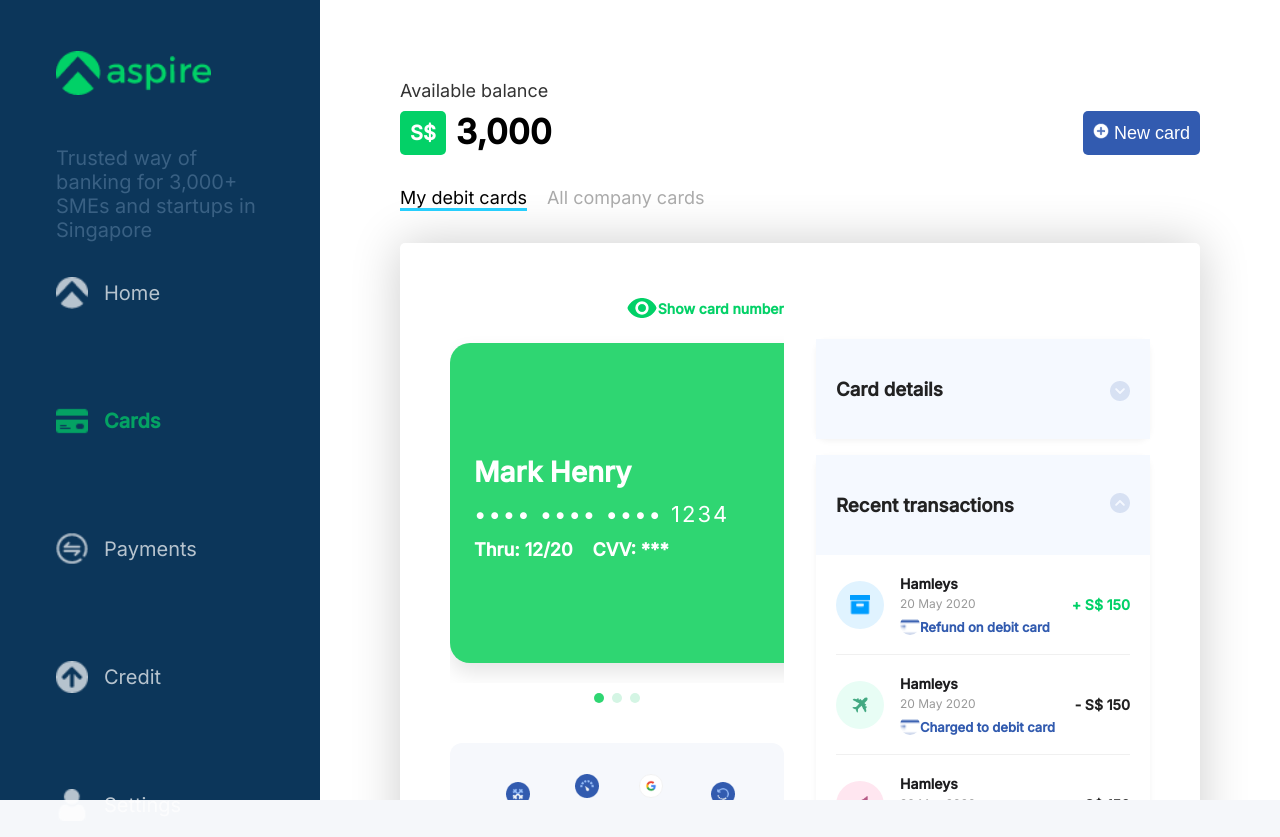
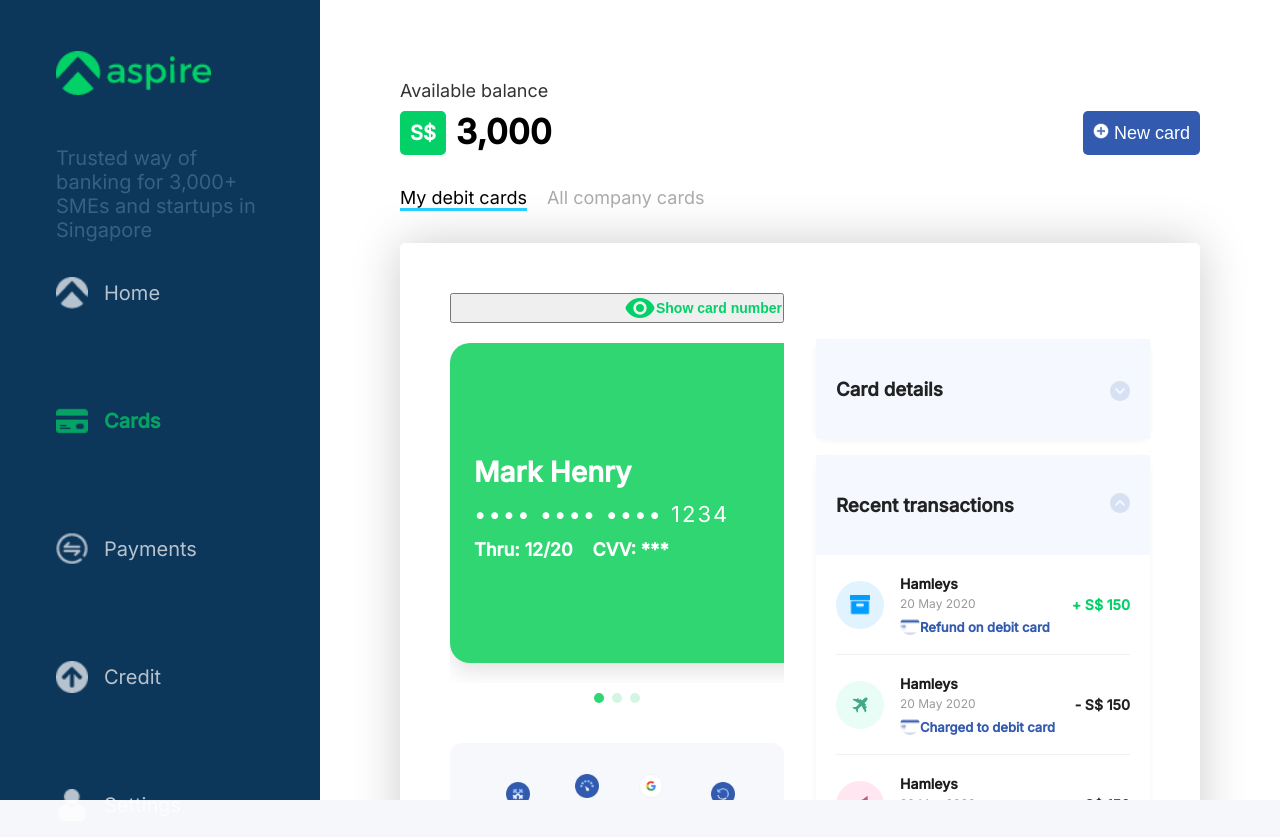
Before and after one commit to yashjaiswal97/aspire-banking, a React (Create React App) app: page / in a window 1280 px wide. Built offline with nearby package versions, Linux system fonts and the light colour scheme.

Commit message:
added some fixes

```diff
--- a/src/components/CardSection.tsx
+++ b/src/components/CardSection.tsx
@@ -247,10 +247,10 @@
 
         <div className="card-info-box">
             <div className="card-left">
-          <div className="show-card">
+            <button className="show-card">
                 <img src={eyeIcon} alt="Show Icon" />
                 <span>Show card number</span>
-          </div>
+            </button>
 
             <CardCarousel
                 cards={cards}
```
Lines whose indentation alone changed are shown as unchanged.
